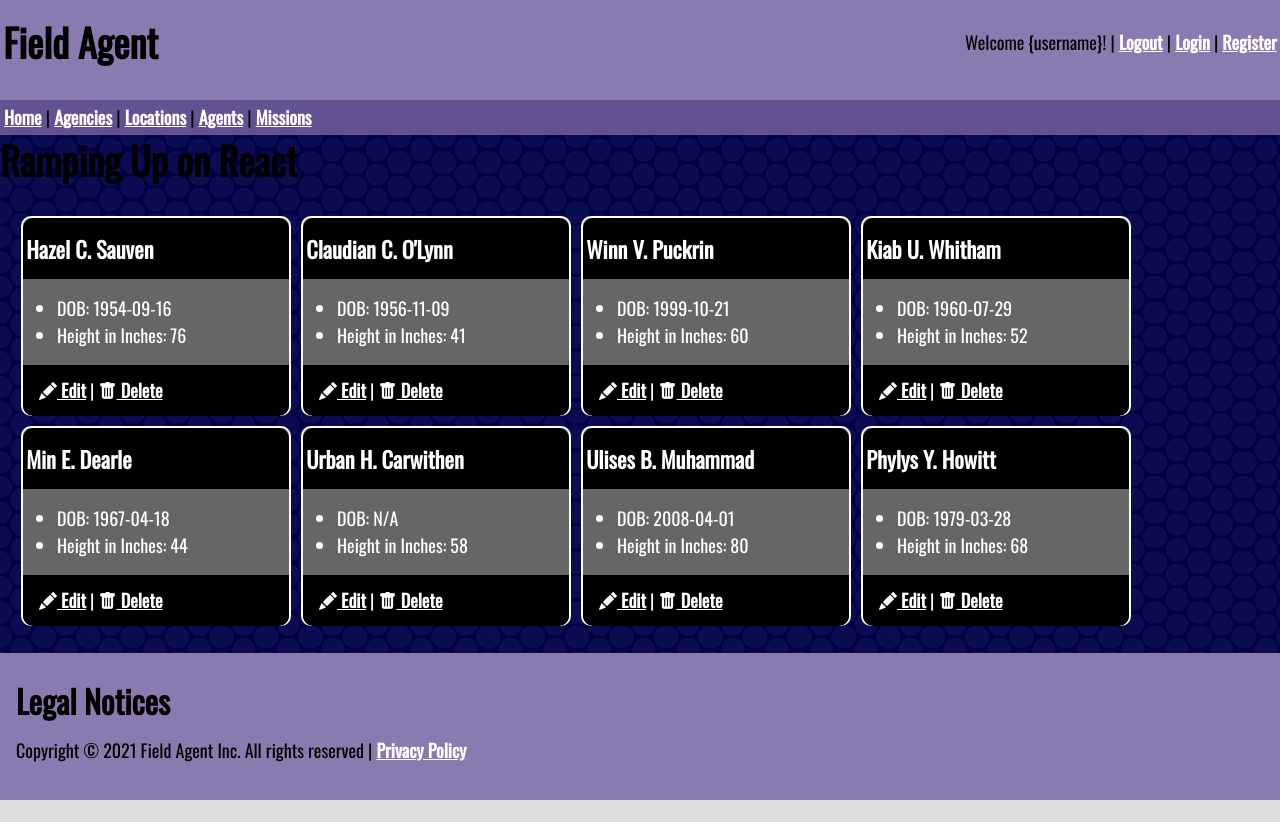
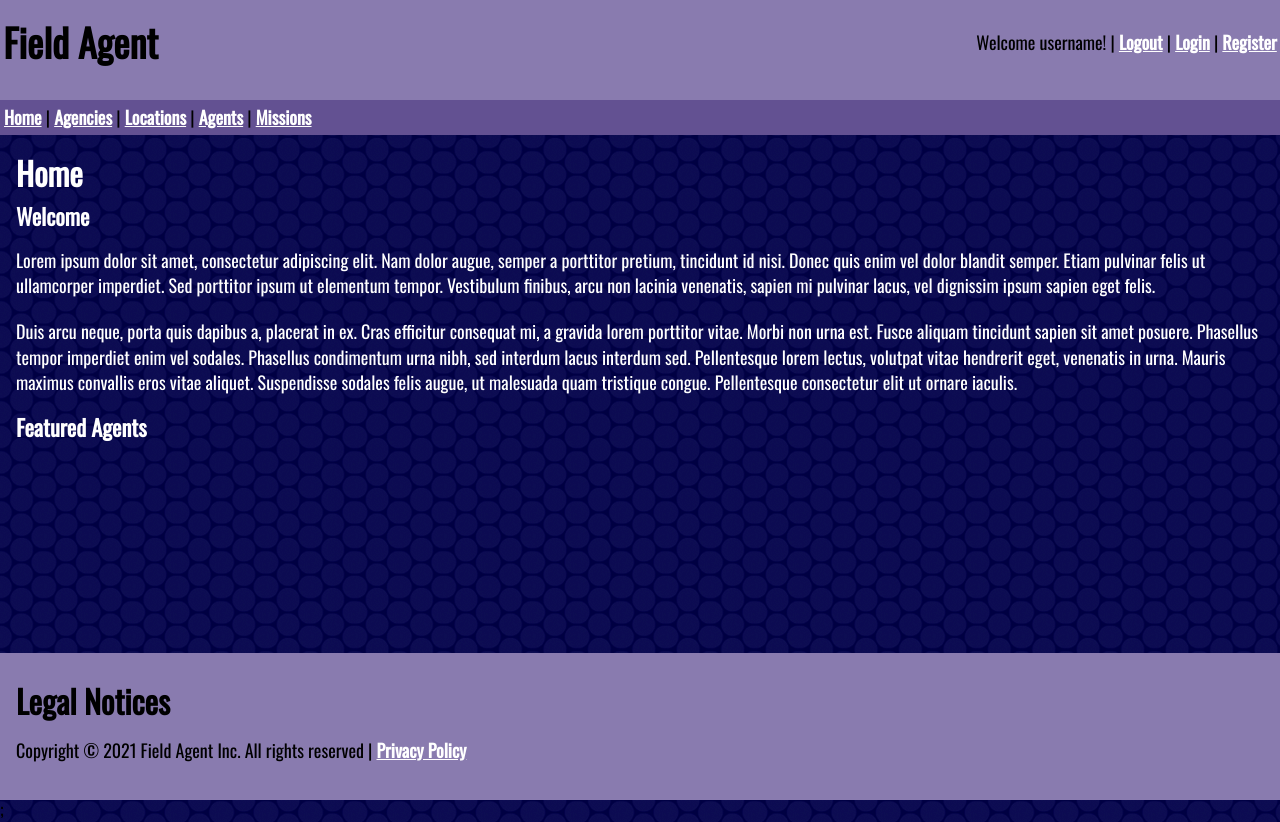
Before and after one commit to MRisdahl/react-field-agent, a React (Create React App) app in the folder field-agent/: page / in a window 1280 px wide. Before the commit the page ends 800 px from the top, so only its background shows below. Built offline with nearby package versions, Linux system fonts and the light colour scheme.

Commit message:
Add home page and agent list link

```diff
--- a/field-agent/public/index.html
+++ b/field-agent/public/index.html
@@ -13,28 +13,8 @@
 </head>
 
 <body>
-  <div class="container">
-  <header>
-    <h1>Field Agent</h1>
-    <div>
-      Welcome {username}! | <a href="#">Logout</a> | <a href="login.html">Login</a> | <a
-        href="register.html">Register</a>
-    </div>
-  </header>
-  <nav>
-    <a href="home.html">Home</a> | <a href="#">Agencies</a> | <a href="#">Locations</a> | <a
-      href="agents.html">Agents</a> | <a href="#">Missions</a>
-  </nav>
-
     <div id="root"></div>
 
-  <footer>
-    <section>
-      <h2>Legal Notices</h2>
-      <p>Copyright &copy; 2021 Field Agent Inc. All rights reserved | <a href="#">Privacy Policy</a></p>
-    </section>
-  </footer>
-  </div>
 </body>
 
 </html>
--- a/field-agent/src/App.js
+++ b/field-agent/src/App.js
@@ -3,7 +3,6 @@ import FieldAgents from './components/FieldAgents';
 function App() {
   return (
     <>
-    <h1>Ramping Up on React</h1>
     <FieldAgents />
     </>
   );
--- a/field-agent/src/components/FieldAgents.js
+++ b/field-agent/src/components/FieldAgents.js
@@ -1,9 +1,91 @@
+import { useState } from 'react';
 import data from "../data";
 
 function FieldAgents() {
+    const [currentView, setCurrentView] = useState('Home');
+    const [agents, setAgent] = useState(data);
+
+    const agentListClickHandler = () => {
+        setCurrentView('List');
+    }
+
+    const homeClickHandler = () => {
+        setCurrentView('Home')
+    }
 
     return (
 
+        <div>
+            {currentView === 'Home' ? (
+                <div class="container">
+                    <header>
+                        <h1>Field Agent</h1>
+                        <div>
+                            Welcome username! | <a href="#">Logout</a> | <a href="login.html">Login</a> | <a
+                                href="register.html">Register</a>
+                        </div>
+                    </header>
+                    <nav>
+                        <a href='#' onclick={homeClickHandler}>Home</a> | <a href="#">Agencies</a> | <a href="#">Locations</a> | <a
+                            href='#' onclick={agentListClickHandler}>Agents</a> | <a href="#">Missions</a>
+                    </nav>
+                    <main>
+
+                        <h2>Home</h2>
+
+                        <section>
+
+                            <h3>Welcome</h3>
+
+                            <p>Lorem ipsum dolor sit amet, consectetur adipiscing elit. Nam dolor augue, semper a
+                                porttitor pretium, tincidunt id nisi. Donec quis enim vel dolor blandit semper. Etiam
+                                pulvinar felis ut ullamcorper imperdiet. Sed porttitor ipsum ut elementum tempor.
+                                Vestibulum finibus, arcu non lacinia venenatis, sapien mi pulvinar lacus, vel dignissim
+                                ipsum sapien eget felis.</p>
+
+                            <p>Duis arcu neque, porta quis dapibus a, placerat in ex. Cras
+                                efficitur consequat mi, a gravida lorem porttitor vitae. Morbi non urna est. Fusce
+                                aliquam tincidunt sapien sit amet posuere. Phasellus tempor imperdiet enim vel
+                                sodales. Phasellus condimentum urna nibh, sed interdum lacus interdum sed. Pellentesque
+                                lorem lectus, volutpat vitae hendrerit eget, venenatis in urna. Mauris maximus
+                                convallis eros vitae aliquet. Suspendisse sodales felis augue, ut malesuada quam
+                                tristique congue. Pellentesque consectetur elit ut ornare iaculis.</p>
+
+                        </section>
+
+                        <section>
+
+                            <h3>Featured Agents</h3>
+
+                        </section>
+
+                    </main>
+                    <footer>
+                        <section>
+                            <h2>Legal Notices</h2>
+                            <p>Copyright &copy; 2021 Field Agent Inc. All rights reserved | <a href="#">Privacy Policy</a></p>
+                        </section>
+                    </footer>
+                </div>
+            ) : null};
+
+
+
+            {currentView === 'List' ? (
+
+                <>
+                    <div class="container">
+                        <header>
+                            <h1>Field Agent</h1>
+                            <div>
+                                Welcome username! | <a href="#">Logout</a> | <a href="login.html">Login</a> | <a
+                                    href="register.html">Register</a>
+                            </div>
+                        </header>
+                        <nav>
+                            <a href='#' onclick={homeClickHandler}>Home</a> | <a href="#">Agencies</a> | <a href="#">Locations</a> | <a
+                                href='#' onclick={agentListClickHandler}>Agents</a> | <a href="#">Missions</a>
+                        </nav>
                         <main>
                             <div className="cards">
 
@@ -145,6 +227,18 @@ function FieldAgents() {
 
                             </div>
                         </main>
+                        <footer>
+                            <section>
+                                <h2>Legal Notices</h2>
+                                <p>Copyright &copy; 2021 Field Agent Inc. All rights reserved | <a href="#">Privacy Policy</a></p>
+                            </section>
+                        </footer>
+                    </div>
+                </>
+            ) : null}
+        </div>
+
+
     );
 }
 
```
Lines whose indentation alone changed are shown as unchanged.
